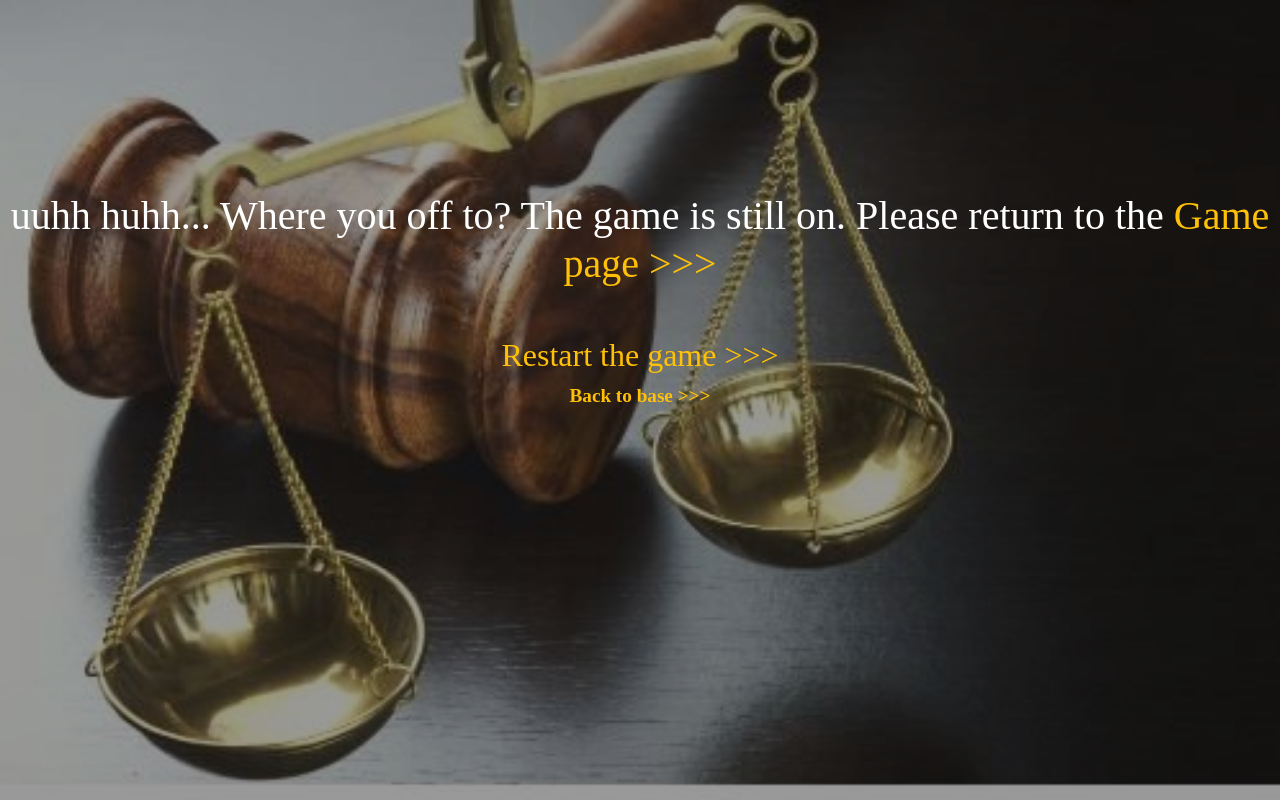
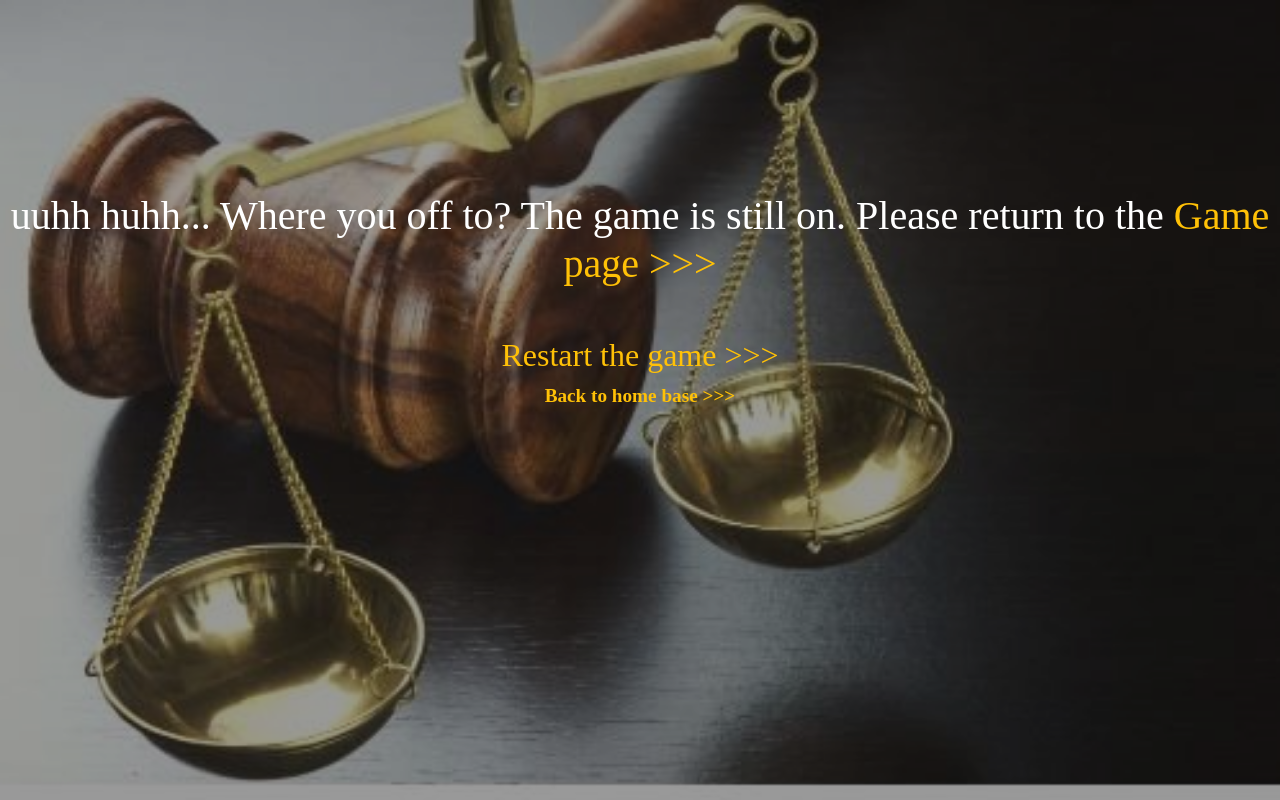
Before and after one commit to aasthaneup/Burgler-sLuck_python_flask_game, a Flask app: page /result in a window 1280 px wide. Run offline with Flask 2, Linux system fonts and the light colour scheme; some libraries are stand-ins or nearby versions; some web fonts are replaced.

Commit message:
Final minor fixes

```diff
--- a/server.py
+++ b/server.py
@@ -1,7 +1,7 @@
 from flask import Flask, render_template, request, redirect, session, Markup
 import random
 app = Flask(__name__)
-# app.secret_key = ''
+# app.secret_key =
 
 @app.route('/')
 def index():
--- a/templates/board.html
+++ b/templates/board.html
@@ -16,7 +16,7 @@
         <div class="gameboard">
             <a href="/" class="text-warning float-right mt-3 mr-3">Back to base</a>
             <div class="goldcounter">
-                <h4>Total stolen Gold: </h4>
+                <h4>Total Gold stolen: </h4>
                 <div class="goldnumber">
                     <h5>{{totalGold}}</h5>
                 </div>
--- a/templates/index.html
+++ b/templates/index.html
@@ -14,7 +14,7 @@
 <body>
     <div class="homepg" style="font-family: 'Almendra', serif;">
         <h1 class="text-warning" style="font-family: 'Uncial Antiqua', cursive; font-weight:900;">Welcome to the Burgler's Game!</h1>
-        <h2 class="mt-3 mb-3"><span class="text-warning">Bilbo Baggins</span> is in a bit of a pickle</h2>
+        <h2 class="mt-3 mb-3"><span class="text-warning">Bilbo Baggins </span>is in a bit of a pickle</h2>
         <h2 class="mt-3 mb-3">He need to steal <span class="text-warning">200 gold pieces</span> for a ransom to liberate Samuel Ganji from the evil ogre Saurch</h2>
         <h2 class="mt-3 mb-3">He can steal the coins from the household of four different creatures:</h2>
         <h4 class="mt-3 mb-3"><em><span class="text-warning font-weight-bolder">The elves hut:</span> albeit not the rishest of the folks, these creatures are extremly stingy</em></h4>
--- a/templates/result.html
+++ b/templates/result.html
@@ -33,7 +33,7 @@
             <h1 >uuhh huhh... Where you off to? The game is still on. Please return to the <a class = "text-warning" href="/game"> Game page >>></a></h1>
         {% endif %}
         <h2 class="mt-5"><a href="/reset" class="text-warning">Restart the game >>></a></h2>
-        <a href="/" class="text-warning mt-3">Back to base >>></a>
+        <a href="/" class="text-warning mt-3">Back to home base >>></a>
     </div>
 </body>
 </html>
```
